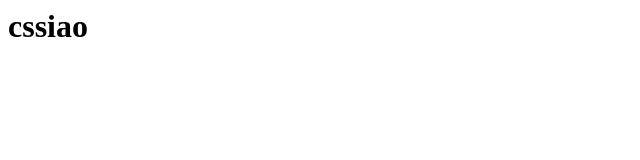
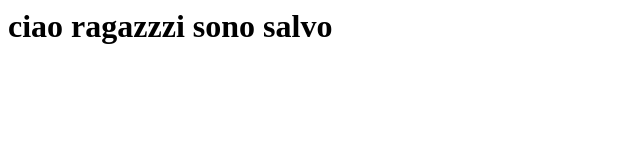
Before and after one commit to SalvatoreSammarco/salvatore.github.io, a plain HTML site: page index.html in a window 1280 px wide. Shown: the whole page, without its empty margins (0-640 px from the left). Drawn offline with Linux system fonts and the light colour scheme.

Commit message:
Update index.html

```diff
--- a/index.html
+++ b/index.html
@@ -1,5 +1,5 @@
 <html>
   <div>
-    <h1>cssiao</h1>
+    <h1>ciao ragazzzi sono salvo</h1>
   </div>
 </html>
```
